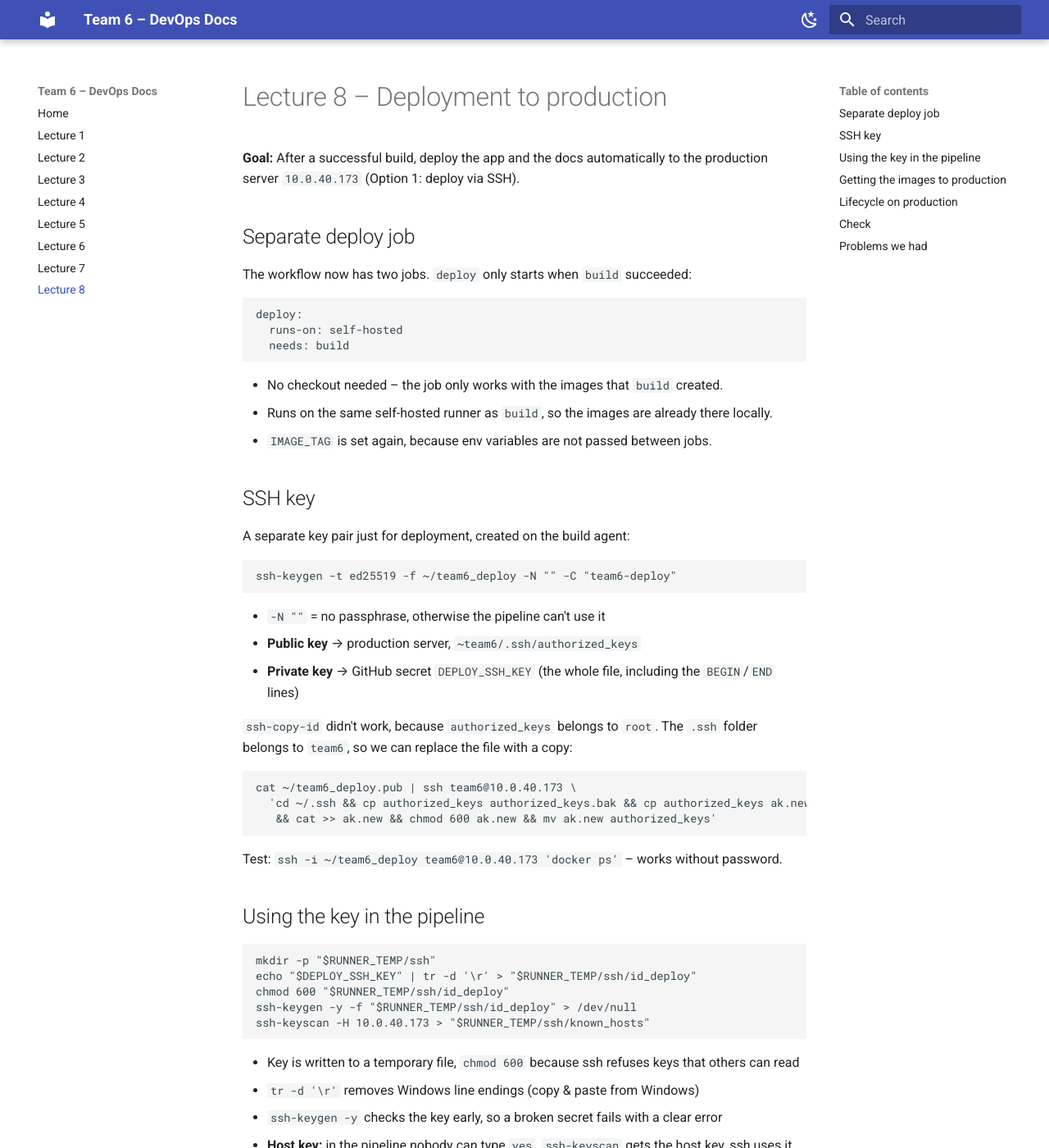
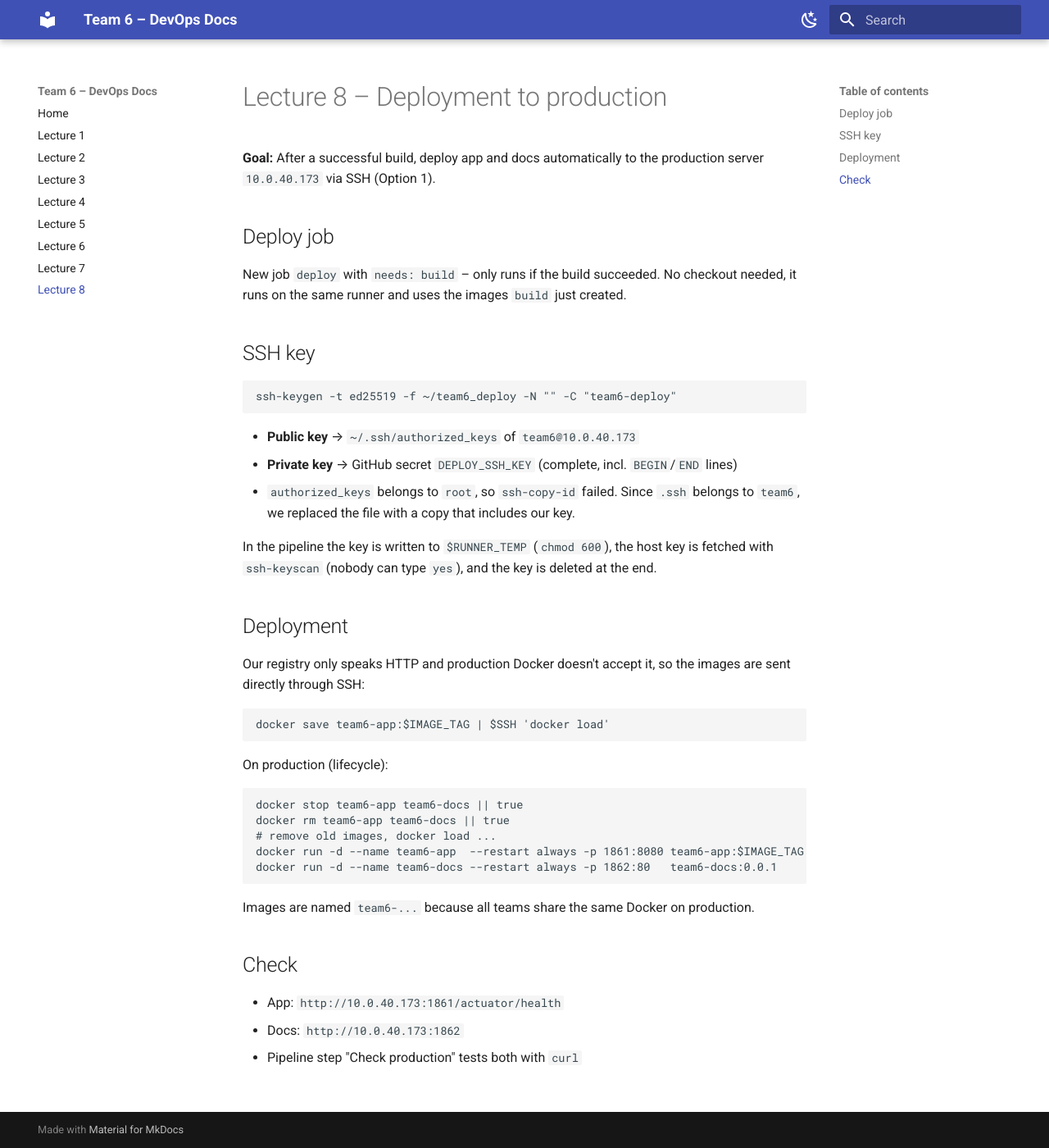
Before and after one commit to bega57/DevOps2026, an MkDocs documentation site: the page built from docs/lecture8.md, in a window 1280 px wide and 1400 px high. Shown: the whole window at 82% size. Built offline with MkDocs 1.6.1 and Material for MkDocs 9.7.7, drawn with Linux system fonts in a browser that asks for light colours; some of the changed text lies outside the part shown.

Commit message:
Lecture 8: shorter docs

````diff
--- a/docs/lecture8.md
+++ b/docs/lecture8.md
@@ -1,100 +1,45 @@
 # Lecture 8 – Deployment to production
 
-**Goal:** After a successful build, deploy the app and the docs automatically to the production server `10.0.40.173` (Option 1: deploy via SSH).
+**Goal:** After a successful build, deploy app and docs automatically to the production server `10.0.40.173` via SSH (Option 1).
 
-## Separate deploy job
+## Deploy job
 
-The workflow now has two jobs. `deploy` only starts when `build` succeeded:
-
-```yaml
-deploy:
-  runs-on: self-hosted
-  needs: build
-```
-
-- No checkout needed – the job only works with the images that `build` created.
-- Runs on the same self-hosted runner as `build`, so the images are already there locally.
-- `IMAGE_TAG` is set again, because env variables are not passed between jobs.
+New job `deploy` with `needs: build` – only runs if the build succeeded. No checkout needed, it runs on the same runner and uses the images `build` just created.
 
 ## SSH key
-
-A separate key pair just for deployment, created on the build agent:
 
 ```bash
 ssh-keygen -t ed25519 -f ~/team6_deploy -N "" -C "team6-deploy"
 ```
 
-- `-N ""` = no passphrase, otherwise the pipeline can't use it
-- **Public key** → production server, `~team6/.ssh/authorized_keys`
-- **Private key** → GitHub secret `DEPLOY_SSH_KEY` (the whole file, including the `BEGIN`/`END` lines)
+- **Public key** → `~/.ssh/authorized_keys` of `team6@10.0.40.173`
+- **Private key** → GitHub secret `DEPLOY_SSH_KEY` (complete, incl. `BEGIN`/`END` lines)
+- `authorized_keys` belongs to `root`, so `ssh-copy-id` failed. Since `.ssh` belongs to `team6`, we replaced the file with a copy that includes our key.
 
-`ssh-copy-id` didn't work, because `authorized_keys` belongs to `root`. The `.ssh` folder belongs to `team6`, so we can replace the file with a copy:
+In the pipeline the key is written to `$RUNNER_TEMP` (`chmod 600`), the host key is fetched with `ssh-keyscan` (nobody can type `yes`), and the key is deleted at the end.
 
-```bash
-cat ~/team6_deploy.pub | ssh team6@10.0.40.173 \
-  'cd ~/.ssh && cp authorized_keys authorized_keys.bak && cp authorized_keys ak.new \
-   && cat >> ak.new && chmod 600 ak.new && mv ak.new authorized_keys'
-```
+## Deployment
 
-Test: `ssh -i ~/team6_deploy team6@10.0.40.173 'docker ps'` – works without password.
-
-## Using the key in the pipeline
-
-```bash
-mkdir -p "$RUNNER_TEMP/ssh"
-echo "$DEPLOY_SSH_KEY" | tr -d '\r' > "$RUNNER_TEMP/ssh/id_deploy"
-chmod 600 "$RUNNER_TEMP/ssh/id_deploy"
-ssh-keygen -y -f "$RUNNER_TEMP/ssh/id_deploy" > /dev/null
-ssh-keyscan -H 10.0.40.173 > "$RUNNER_TEMP/ssh/known_hosts"
-```
-
-- Key is written to a temporary file, `chmod 600` because ssh refuses keys that others can read
-- `tr -d '\r'` removes Windows line endings (copy & paste from Windows)
-- `ssh-keygen -y` checks the key early, so a broken secret fails with a clear error
-- **Host key:** in the pipeline nobody can type `yes`. `ssh-keyscan` gets the host key, ssh uses it via `-o UserKnownHostsFile=...`
-- `-o BatchMode=yes`: never ask for a password, fail immediately instead
-- Last step `Remove SSH key` (`if: always()`) deletes the key again
-
-## Getting the images to production
-
-Our registry `10.0.40.171:5000` only speaks HTTP. The production server's Docker is not configured for it (`server gave HTTP response to HTTPS client`) and we have no root rights to change that.
-
-Solution: send the images directly through SSH:
+Our registry only speaks HTTP and production Docker doesn't accept it, so the images are sent directly through SSH:
 
 ```bash
 docker save team6-app:$IMAGE_TAG | $SSH 'docker load'
-docker save team6-docs:0.0.1 | $SSH 'docker load'
 ```
 
-`docker save` writes the image as a tar stream, the pipe sends it through the SSH connection, `docker load` imports it on production.
-
-The app image is retagged from `devops-app` to `team6-app`, because all teams share the same Docker on the production server.
-
-## Lifecycle on production
+On production (lifecycle):
 
 ```bash
 docker stop team6-app team6-docs || true
 docker rm team6-app team6-docs || true
-docker images -q team6-app | xargs -r docker rmi -f
-docker rmi -f team6-docs:0.0.1 || true
-# docker load ... (see above)
+# remove old images, docker load ...
 docker run -d --name team6-app  --restart always -p 1861:8080 team6-app:$IMAGE_TAG
 docker run -d --name team6-docs --restart always -p 1862:80   team6-docs:0.0.1
 ```
 
-- `|| true` so the first deployment doesn't fail when nothing exists yet
-- `--restart always` so the containers come back after a server reboot
+Images are named `team6-...` because all teams share the same Docker on production.
 
 ## Check
 
 - App: `http://10.0.40.173:1861/actuator/health`
 - Docs: `http://10.0.40.173:1862`
-- Pipeline step "Check production" waits for the health endpoint and checks the docs with `curl`
-
-## Problems we had
-
-| Error | Cause | Fix |
-|---|---|---|
-| `cannot create .ssh/authorized_keys: Permission denied` | file belongs to `root` | replace it with a copy (see above) |
-| `server gave HTTP response to HTTPS client` | production Docker doesn't trust our HTTP registry | `docker save` / `docker load` via SSH |
-| `Load key ...: error in libcrypto` | secret without the `BEGIN`/`END` lines | paste the complete private key into the secret |
+- Pipeline step "Check production" tests both with `curl`
````
